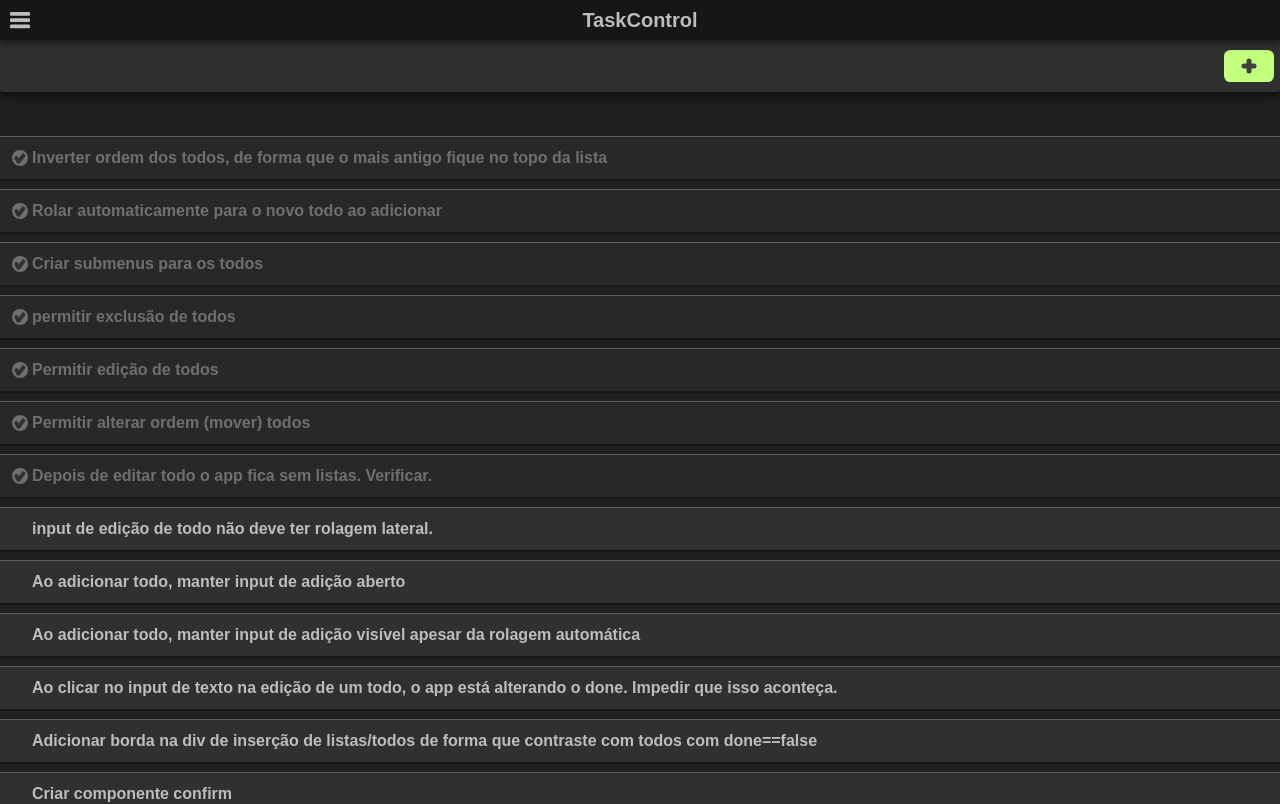
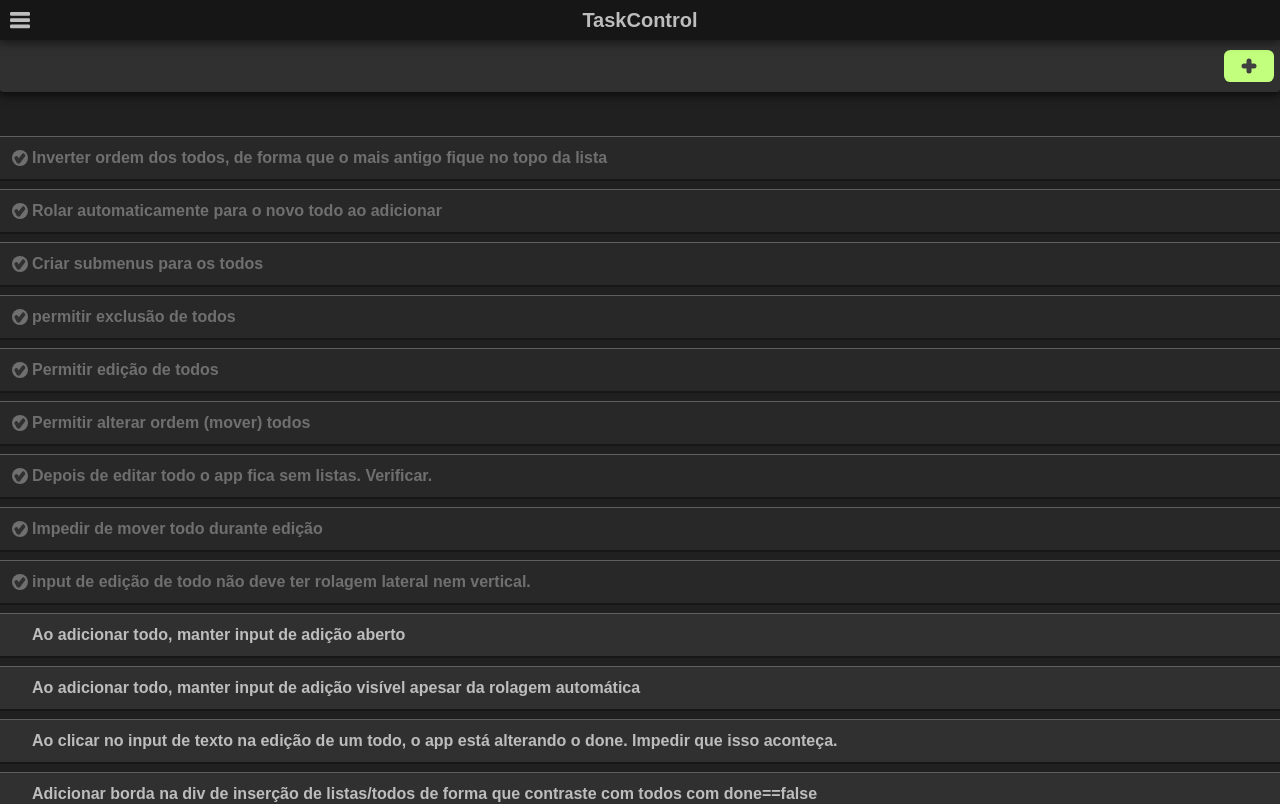
Before and after one commit to Djalmir/TaskControl, a Vue app: page /list/1 in a window 1280 px wide. Shown: the top 804 px of the page. Built offline with nearby package versions, Linux system fonts and the light colour scheme; data requests are answered from the project's data file.

Commit message:
remoção de scroll em input de edição

```diff
--- a/db.json
+++ b/db.json
@@ -39,9 +39,14 @@
           "done": true
         },
         {
+          "id": 5004864,
+          "name": "Impedir de mover todo durante edição",
+          "done": true
+        },
+        {
           "id": 9194509,
-          "name": "input de edição de todo não deve ter rolagem lateral.",
-          "done": false
+          "name": "input de edição de todo não deve ter rolagem lateral nem vertical.",
+          "done": true
         },
         {
           "id": 10,
@@ -85,21 +90,6 @@
       "name": "Lista de Testes",
       "todos": [
         {
-          "id": 4098417,
-          "name": "teste",
-          "done": false
-        },
-        {
-          "id": 824769,
-          "name": "lol",
-          "done": false
-        },
-        {
-          "id": 9020116,
-          "name": "lolzeraaa",
-          "done": false
-        },
-        {
           "id": 5200311,
           "name": "ttt",
           "done": false
@@ -120,6 +110,11 @@
           "done": false
         },
         {
+          "id": 824769,
+          "name": "lol",
+          "done": false
+        },
+        {
           "id": 6832356,
           "name": "uiio",
           "done": false
@@ -135,18 +130,28 @@
           "done": false
         },
         {
+          "id": 8143920,
+          "name": "pppadfg",
+          "done": false
+        },
+        {
+          "id": 4098417,
+          "name": "teste",
+          "done": false
+        },
+        {
+          "id": 420938,
+          "name": "abc 123",
+          "done": false
+        },
+        {
           "id": 1461449,
           "name": "f",
           "done": false
         },
         {
-          "id": 8143920,
-          "name": "pppadfg",
-          "done": false
-        },
-        {
-          "id": 420938,
-          "name": "abc 123",
+          "id": 9020116,
+          "name": "lolzeraaa",
           "done": false
         }
       ],
--- a/public/index.html
+++ b/public/index.html
@@ -14,6 +14,6 @@
     </noscript>
     <div id="app"></div>
     <!-- built files will be auto injected -->
-   	<script src="https://cdn.jsdelivr.net/gh/Djalmir/consoleMobile@0.0.9/console.js"></script>
+   	<script src="https://cdn.jsdelivr.net/gh/Djalmir/consoleMobile@0.1.0/console.js"></script>
   </body>
 </html>
--- a/src/views/List.vue
+++ b/src/views/List.vue
@@ -4,13 +4,13 @@
 		<div id="list">
 			<div v-for="todo in this.list.todos" :key="todo.id" class="todoContainer" @touchstart="(e)=>setComponentClicked(e, todo)">
 				<div class="todo" :class="{ done: todo.done }" @click="setTodoDone(todo)" @contextmenu.prevent="(e) => {
-							if (e.target.tagName != 'INPUT') subMenu(todo.id)
+							if (e.target.tagName != 'TEXTAREA') subMenu(todo.id)
 							else e.target.select()
 						}
 					">
 					<img :src="require('../assets/done.svg')" :style="todo.done ? 'opacity:1' : 'opacity:0'" />
 					<span v-if="renaming != todo.id">{{ todo.name }}</span>
-					<input type="text" placeholder="Nome" :id="'nameInput' + todo.id" :value="todo.name" class="nameInput" v-if="renaming === todo.id" autocomplete="off" @keypress.enter="renameOrSave(todo)" @keydown.esc="delOrCancel(todo)" />
+					<textarea placeholder="Nome" :id="'nameInput' + todo.id" :value="todo.name" class="nameInput" v-if="renaming === todo.id" autocomplete="off" @keypress.enter="renameOrSave(todo)" @keydown.esc="delOrCancel(todo)" />
 				</div>
 				<SubMenu :item="todo" @delOrCancel="delOrCancel" @renameOrSave="renameOrSave" />
 			</div>
@@ -135,6 +135,8 @@ export default {
 				this.$store.dispatch('setRenaming', todo.id)
 				setTimeout(() => {
 					let input = document.querySelector(`#nameInput${ todo.id }`)
+					let linesCount = Math.floor(input.scrollHeight/16)
+					input.setAttribute('rows',linesCount)
 					input.focus()
 				}, 200)
 			}
@@ -162,7 +164,7 @@ export default {
 			if (this.componentClicked) {
 				let touchX = e.touches[e.touches.length - 1].clientX
 				let touchY = e.touches[e.touches.length - 1].clientY
-				if (!this.movingTodo&&!this.$parent.menuLeft) {
+				if (!this.movingTodo&&!this.$parent.menuLeft&&!this.renaming) {
 					if ((touchX - this.initialTouch.x > 20 || this.initialTouch.x - touchX > 20) && (touchY <= this.initialTouch.y + 5 && touchY >= this.initialTouch.y - 5)) {
 						this.setMovingTodo()
 					}
@@ -170,7 +172,7 @@ export default {
 						this.componentClicked = null
 					}
 				}
-				else if(!this.$parent.menuLeft){
+				else if(!this.$parent.menuLeft&&!this.renaming){
 					this.movingShadow.style.top = `${ touchY - (this.movingShadow.offsetHeight / 2) + window.scrollY }px`
 
 					let listDiv = document.getElementById('list')
@@ -310,6 +312,8 @@ export default {
 }
 
 .todo {
+	width: 100%;
+	height: fit-content;
 	background: #303030;
 	padding: 12px;
 	margin: 0;
@@ -344,9 +348,11 @@ export default {
 	padding: 0;
 	background-color: inherit;
 	color: inherit;
+	font-family: inherit;
 	font-size: inherit;
 	font-weight: inherit;
 	border: none;
 	outline: none;
+	resize: none;
 }
 </style>
```
